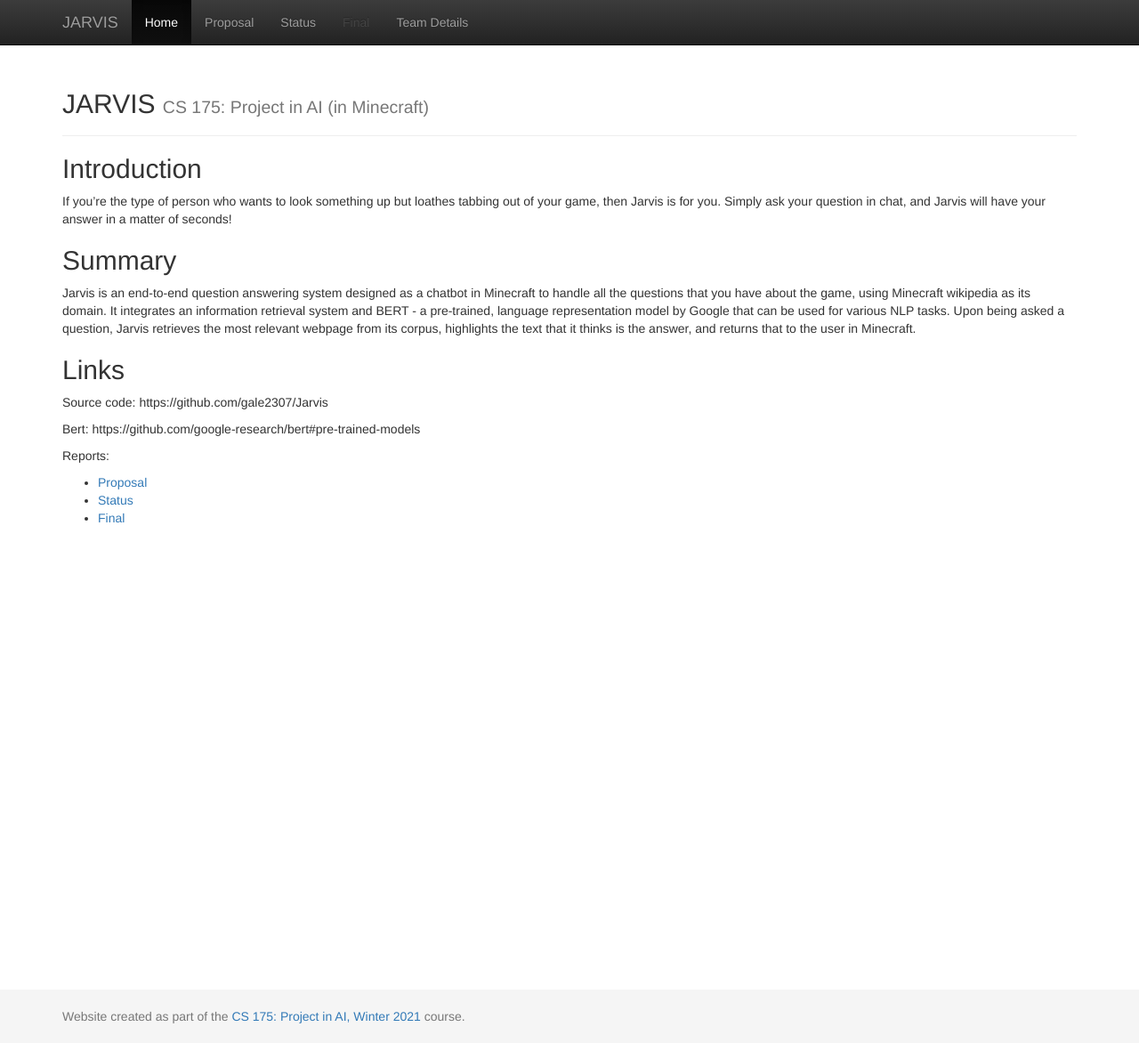
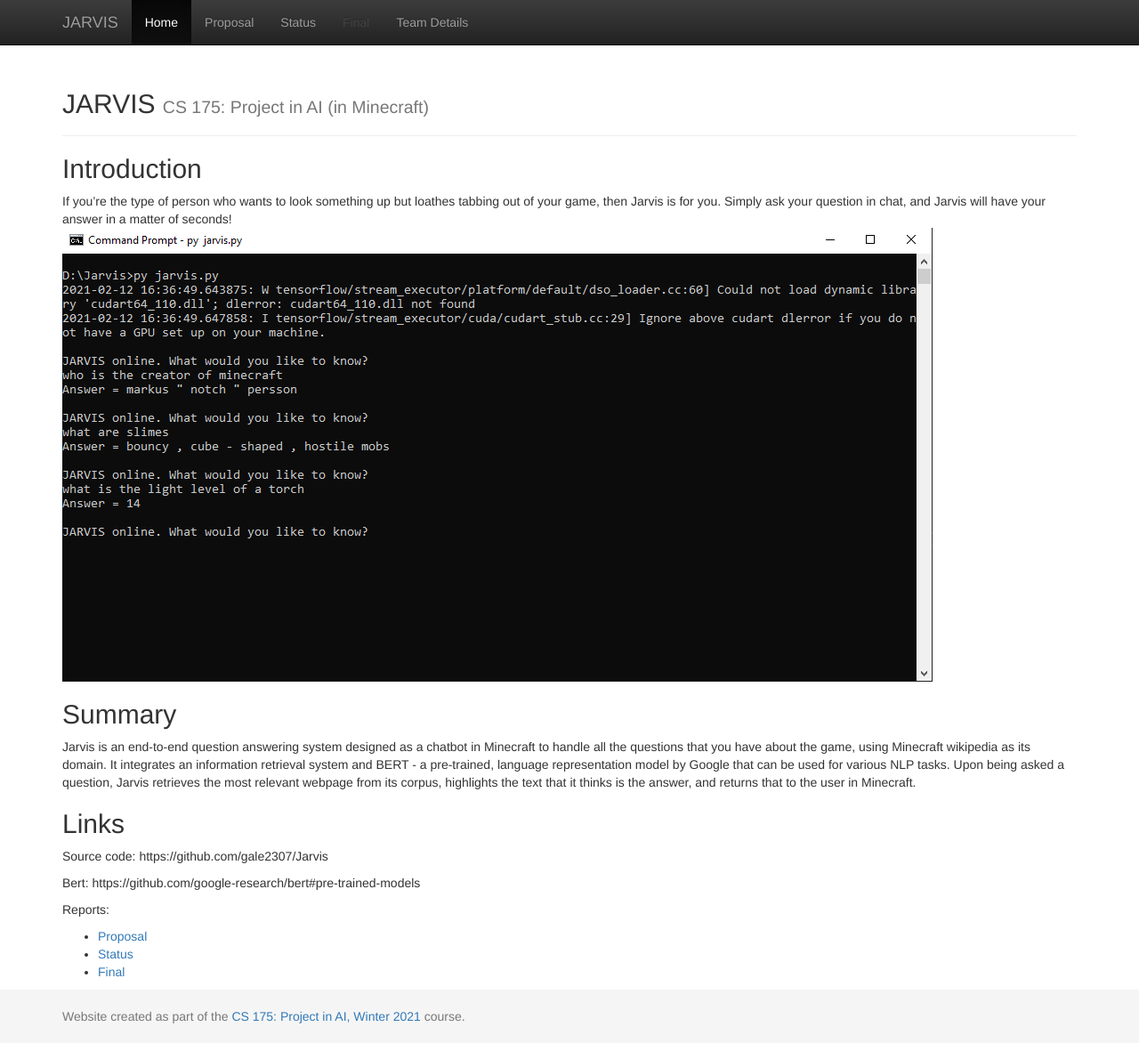
Before and after one commit to gale2307/Jarvis, a Jekyll site: the page built from docs/index.md, in a window 1280 px wide and 1172 px high. Shown: the whole window at 89% size. Built offline with Jekyll 4.4.1, drawn with Linux system fonts in a browser that asks for light colours.

Commit message:
Added screenshot

```diff
--- a/docs/index.md
+++ b/docs/index.md
@@ -5,6 +5,7 @@ title:  Home
 
 ## Introduction
 If you’re the type of person who wants to look something up but loathes tabbing out of your game, then Jarvis is for you. Simply ask your question in chat, and Jarvis will have your answer in a matter of seconds!
+![Jarvis prototype](img/Jarvis_sample.PNG)
 ## Summary
 Jarvis is an end-to-end question answering system designed as a chatbot in Minecraft to handle all the questions that you have about the game, using Minecraft wikipedia as its domain. It integrates an information retrieval system and BERT - a pre-trained, language representation model by Google that can be used for various NLP tasks. Upon being asked a question, Jarvis retrieves the most relevant webpage from its corpus, highlights the text that it thinks is the answer, and returns that to the user in Minecraft.
 
```
Also changed, not shown: docs/img/Jarvis_sample.PNG (added).
